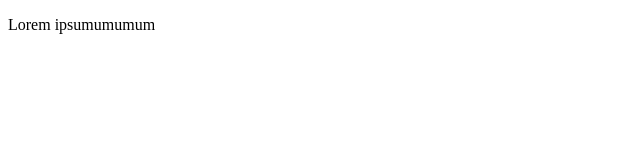
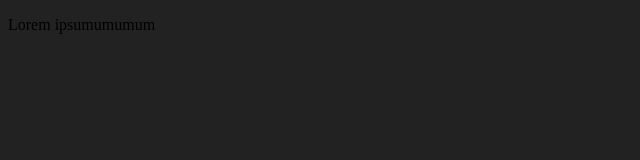
Before and after one commit to yaxmaths/yaxmaths.github.io, a plain HTML site: page index.html in a window 1280 px wide. Shown: the whole page, without its empty margins (0-640 px from the left). Drawn offline with Linux system fonts and the light colour scheme.

Commit message:
Added a stylesheet.

```diff
--- /dev/null
+++ b/general.css
@@ -0,0 +1,3 @@
+body{
+	background-color: #222222
+}
--- a/index.html
+++ b/index.html
@@ -2,6 +2,7 @@
 <html lang="en">
 <head>
 	<meta charset="UTF-8">
+	<link rel="stylesheet" href="general.css">
 	<title>Sapphire Triptych</title>
 </head>
 
```
